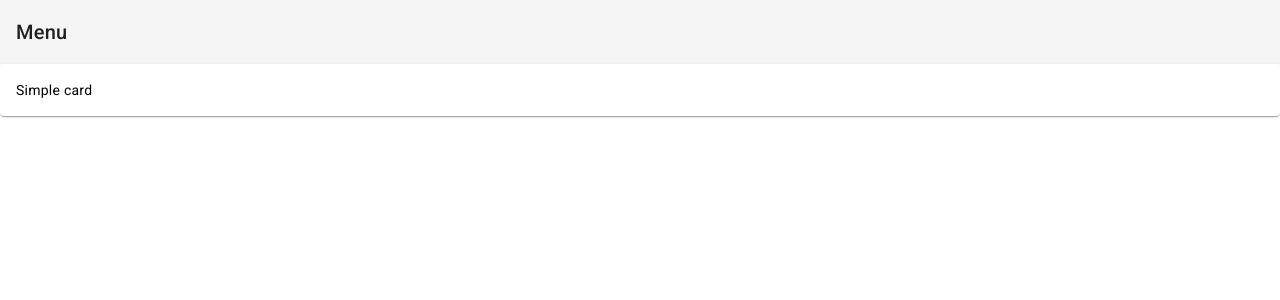
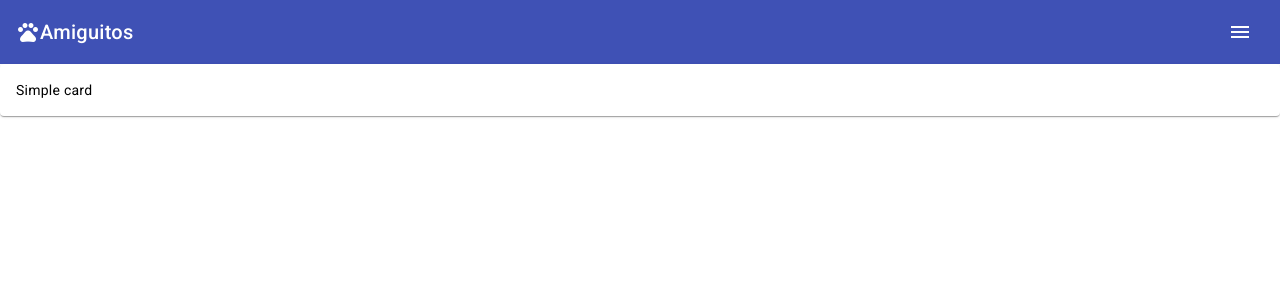
Before and after one commit to locodkno78/mascotas, an Angular app in the folder mascotas/: page / in a window 1280 px wide. Shown: the top 300 px of the page. Built offline with nearby package versions, Linux system fonts and the light colour scheme.

Commit message:
Creacion de toolbar con un menu desplegable (vista amiguitos)

```diff
--- a/mascotas/src/app/principal/principal.component.css
+++ b/mascotas/src/app/principal/principal.component.css
@@ -0,0 +1,3 @@
+.example-spacer{
+    flex: 1 1 auto;
+}
--- a/mascotas/src/app/principal/principal.component.html
+++ b/mascotas/src/app/principal/principal.component.html
@@ -1,7 +1,26 @@
-<mat-toolbar>
-    <span>Menu</span>
+<mat-toolbar color="primary">
+  <mat-toolbar-row>
+    <mat-icon>pets</mat-icon>
+    <span>Amiguitos</span>
+    <span class="example-spacer"></span>
+    <button mat-icon-button [matMenuTriggerFor]="menu">
+      <mat-icon>menu</mat-icon>
+      <mat-menu #menu="matMenu">
+        <button mat-menu-item>
+          <mat-icon>home</mat-icon>
+          Home
+        </button>
+        <button mat-menu-item>
+          <mat-icon>pets</mat-icon>
+          Amiguitos
+        </button>
+
+        <button mat-menu-item><mat-icon>mail</mat-icon> Contacto</button>
+      </mat-menu>
+    </button>
+  </mat-toolbar-row>
 </mat-toolbar>
 
 <mat-card>
-    <mat-card-content>Simple card</mat-card-content>
-  </mat-card>
+  <mat-card-content>Simple card</mat-card-content>
+</mat-card>
--- a/mascotas/src/app/principal/principal.component.ts
+++ b/mascotas/src/app/principal/principal.component.ts
@@ -1,13 +1,17 @@
 import { Component } from '@angular/core';
+import { MatButtonModule } from '@angular/material/button';
 import {MatCardModule} from '@angular/material/card';
+import { MatIconModule } from '@angular/material/icon';
 import {MatToolbarModule} from '@angular/material/toolbar';
+import {MatMenuModule} from '@angular/material/menu';
+
 
 @Component({
   selector: 'app-principal',
   templateUrl: './principal.component.html',
   styleUrls: ['./principal.component.css'],
   standalone: true,
-  imports: [MatCardModule, MatToolbarModule],
+  imports: [MatCardModule, MatToolbarModule, MatIconModule, MatButtonModule, MatMenuModule],
 })
 export class PrincipalComponent {
 
```
